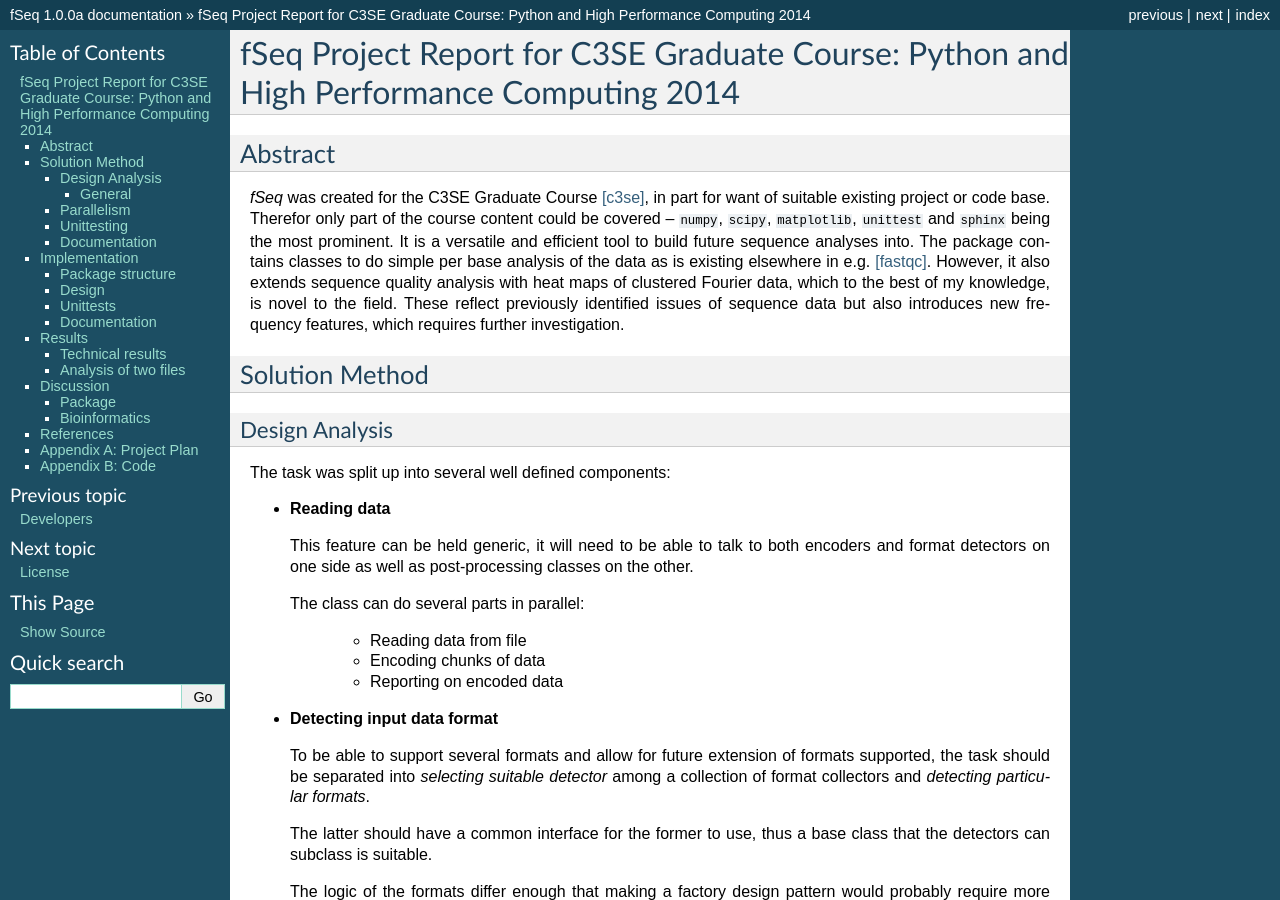
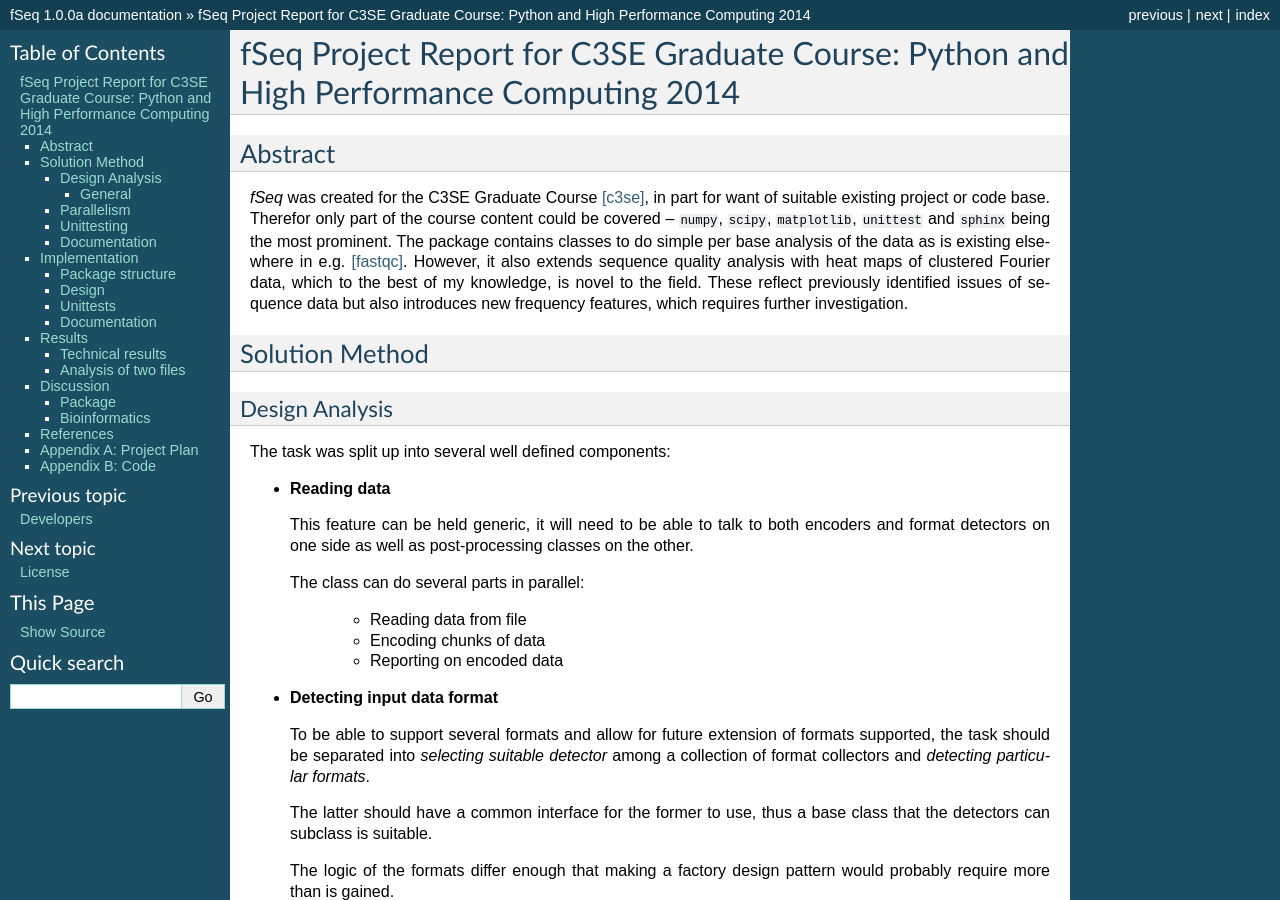
Before and after one commit to local-minimum/fseq, a Sphinx documentation site: the page built from doc/source/c3se_python_course.rst, in a window 1280 px wide and 900 px high. Built offline with Sphinx 7.4.7, drawn with Linux system fonts in a browser that asks for light colours; formulas are drawn with MathJax 3.

Commit message:
DOC: Corrected language

```diff
--- a/doc/source/c3se_python_course.rst
+++ b/doc/source/c3se_python_course.rst
@@ -9,7 +9,6 @@ suitable existing project or code base.
 Therefor only part of the course content
 could be covered -- ``numpy``, ``scipy``, ``matplotlib``, ``unittest`` and
 ``sphinx`` being the most prominent.
-It is a versatile and efficient tool to build future sequence analyses into.
 The package contains classes to do simple per base analysis of the data as is
 existing elsewhere in e.g. [fastqc]_.
 However, it also extends sequence quality analysis with heat maps of
```
